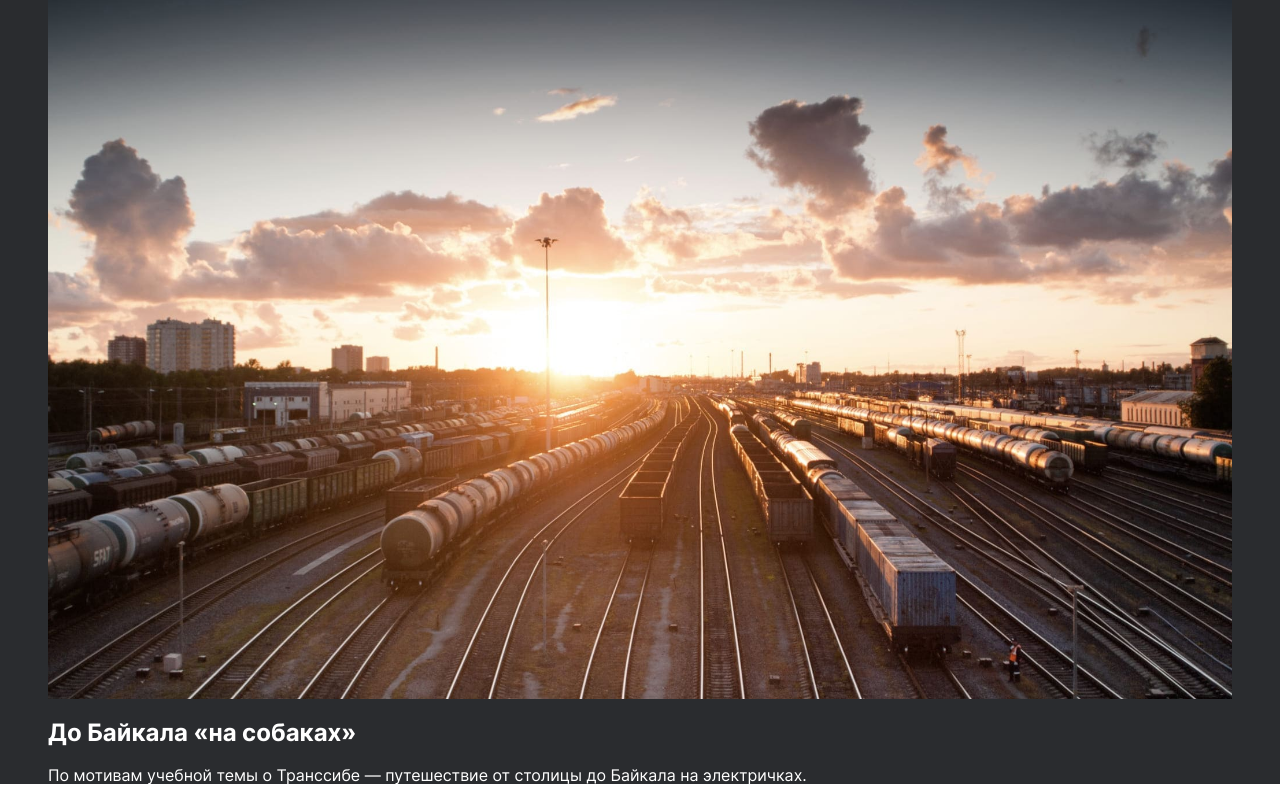
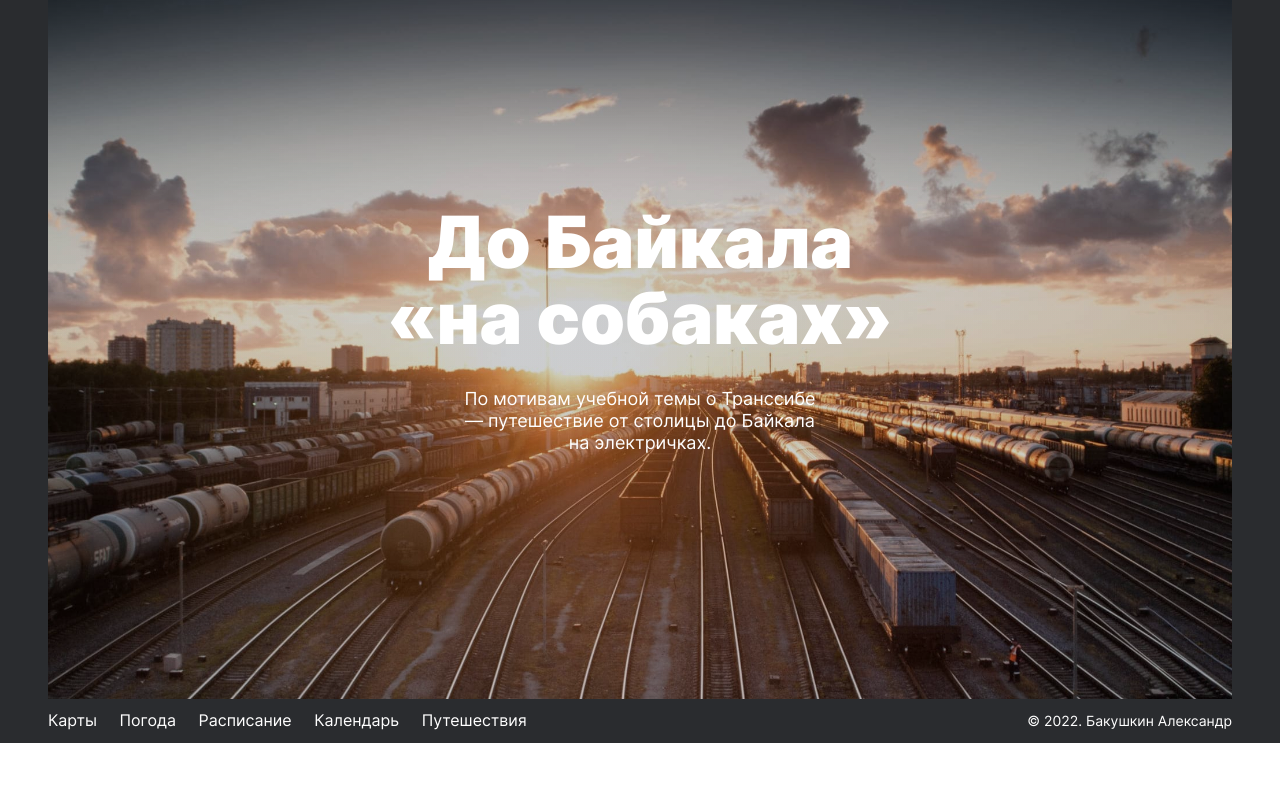
Before and after one commit to bakushkin/russian-travel, a plain HTML site: page index.html in a window 1280 px wide. Shown: the part 5864-6664 px from the top of the page. After the commit the page ends 6607 px from the top, so only its background shows below. Drawn offline with Linux system fonts and the light colour scheme.

Commit message:
just second structure with wrong formatting

```diff
--- /dev/null
+++ b/blocks/cover/__header/cover__header.css
@@ -0,0 +1,9 @@
+.cover__header {
+font-style: normal;
+font-weight: 900;
+font-size: 72px;
+line-height: 76px;
+text-align: center;
+width: 560px;
+margin: 0;
+}
--- /dev/null
+++ b/blocks/cover/__subheader/cover__subheader.css
@@ -0,0 +1,9 @@
+.cover__subheader {
+width: 360px;
+text-align: center;
+font-style: normal;
+font-weight: 400;
+font-size: 18px;
+line-height: 22px;
+margin: 32px 0 0 0;
+}
--- a/blocks/cover/cover.css
+++ b/blocks/cover/cover.css
@@ -1,4 +1,14 @@
 .cover {
     margin: 0 auto;
     width: 1184px;
+    height: 740px;
+    display: flex;
+    background-image: url("../../images/cover-trains.jpg"), linear-gradient(rgba(42,44,47,0.3),rgba(42,44,47,0.3));
+    background-blend-mode: overlay;
+    background-size: contain;
+    display: flex;
+    flex-direction: column;
+    justify-content: center;
+    align-items: center;
+
 }
--- /dev/null
+++ b/blocks/footer/__author/footer__author.css
@@ -0,0 +1,6 @@
+.footer__author {
+    font-style: normal;
+    font-weight: 400;
+    font-size: 14px;
+    line-height: 16px;
+}
--- /dev/null
+++ b/blocks/footer/__columns/footer__columns.css
@@ -0,0 +1,5 @@
+.footer__columns {
+    display: flex;
+    justify-content: space-between;
+    align-items: center;
+}
--- /dev/null
+++ b/blocks/footer/__link/footer__link.css
@@ -0,0 +1,13 @@
+.footer__link {
+    text-decoration: none;
+    color: white;
+    margin: 0 18px 0 0;
+    font-style: normal;
+    font-weight: 400;
+    font-size: 16px;
+    line-height: 18px;
+}
+
+.footer__link:last-of-type {
+    margin: 0;
+}
--- /dev/null
+++ b/blocks/footer/footer.css
@@ -0,0 +1,4 @@
+.footer {
+    width: 1184px;
+    margin: 0 auto;
+}
--- a/index.html
+++ b/index.html
@@ -112,14 +112,24 @@
                 </div>
             </section>
             <section class="cover">
-                <div class="cover__background"></div>
-                <h2 class="cover_header">До Байкала «на собаках»</h2>
+                <h2 class="cover__header">До Байкала «на собаках»</h2>
                 <p class="cover__subheader">По мотивам учебной темы о Транссибе — путешествие от столицы до Байкала на электричках.</p>
             </section>
         </main>
-        <div class="footer">
-
-        </div>
+        <footer class="footer">
+            <div class="footer__columns">
+                <nav class="footer__links">
+                    <a href="#" class="footer__link">Карты</a>
+                    <a href="#" class="footer__link">Погода</a>
+                    <a href="#" class="footer__link">Расписание</a>
+                    <a href="#" class="footer__link">Календарь</a>
+                    <a href="#" class="footer__link">Путешествия</a>
+                </nav>
+                <div class="footer__copyright">
+                    <p class="footer__author">&copy; 2022. Бакушкин Александр</p>
+                </div>
+            </div>
+        </footer>
     </div>
 </body>
 </html>
--- a/pages/index.css
+++ b/pages/index.css
@@ -25,4 +25,12 @@
 @import url(../blocks/place/__paragraphs/place__paragraphs.css);
 @import url(../blocks/place/__paragraph/place__paragraph.css);
 @import url(../blocks/cover/cover.css);
-@import url(../blocks/cover/__background/cover__background.css);
+@import url(../blocks/cover/__header/cover__header.css);
+@import url(../blocks/cover/__subheader/cover__subheader.css);
+@import url(../blocks/footer/footer.css);
+@import url(../blocks/footer/__columns/footer__columns.css);
+@import url(../blocks/footer/__links/footer__links.css);
+@import url(../blocks/footer/__link/footer__link.css);
+@import url(../blocks/footer/__copyright/footer__copyright.css);
+@import url(../blocks/footer/__author/footer__author.css);
+/* @import url(../blocks/cover/__background/cover__background.css); */
```
Also changed, not shown: blocks/footer/__copyright/footer__copyright.css (added), blocks/footer/__links/footer__links.css (added).
